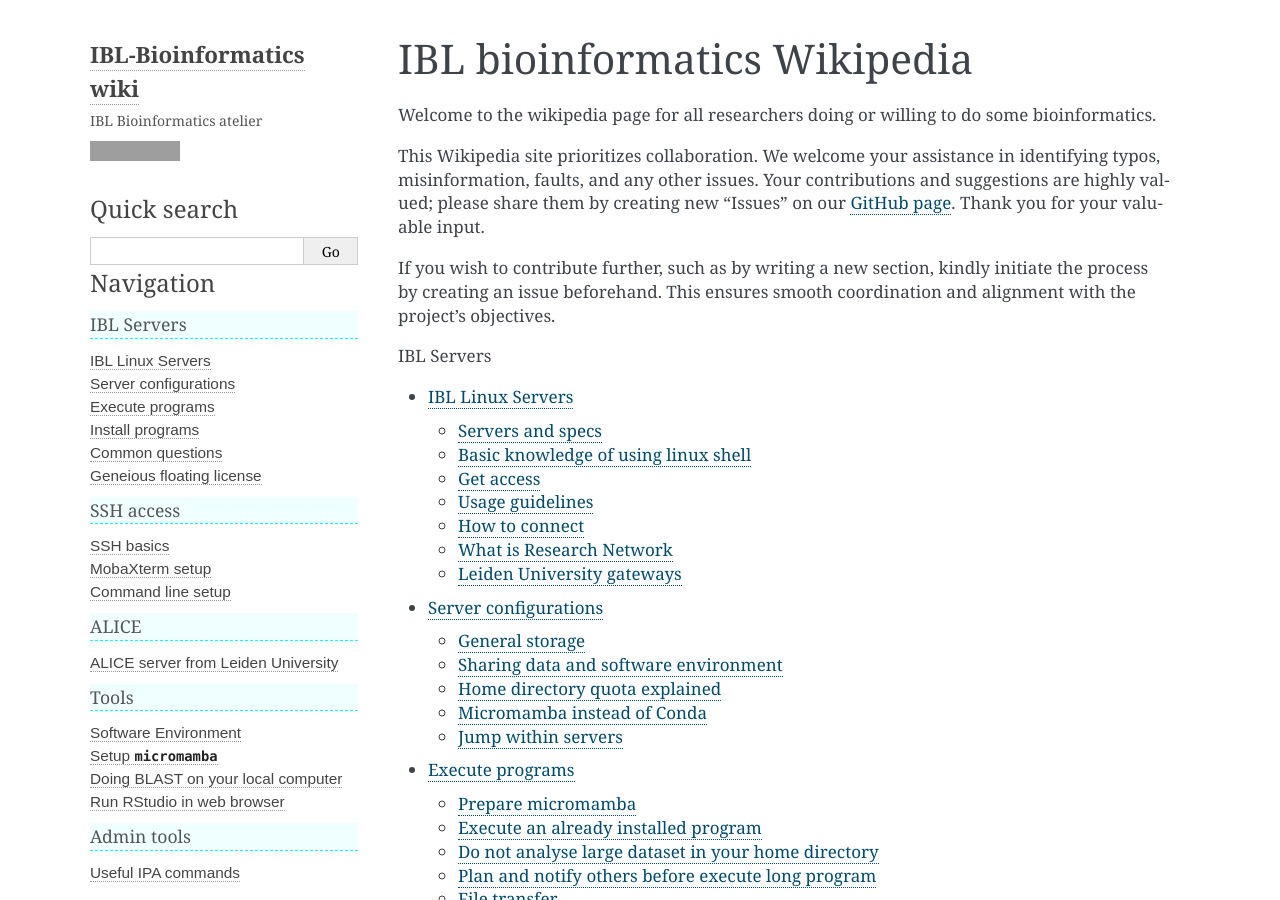
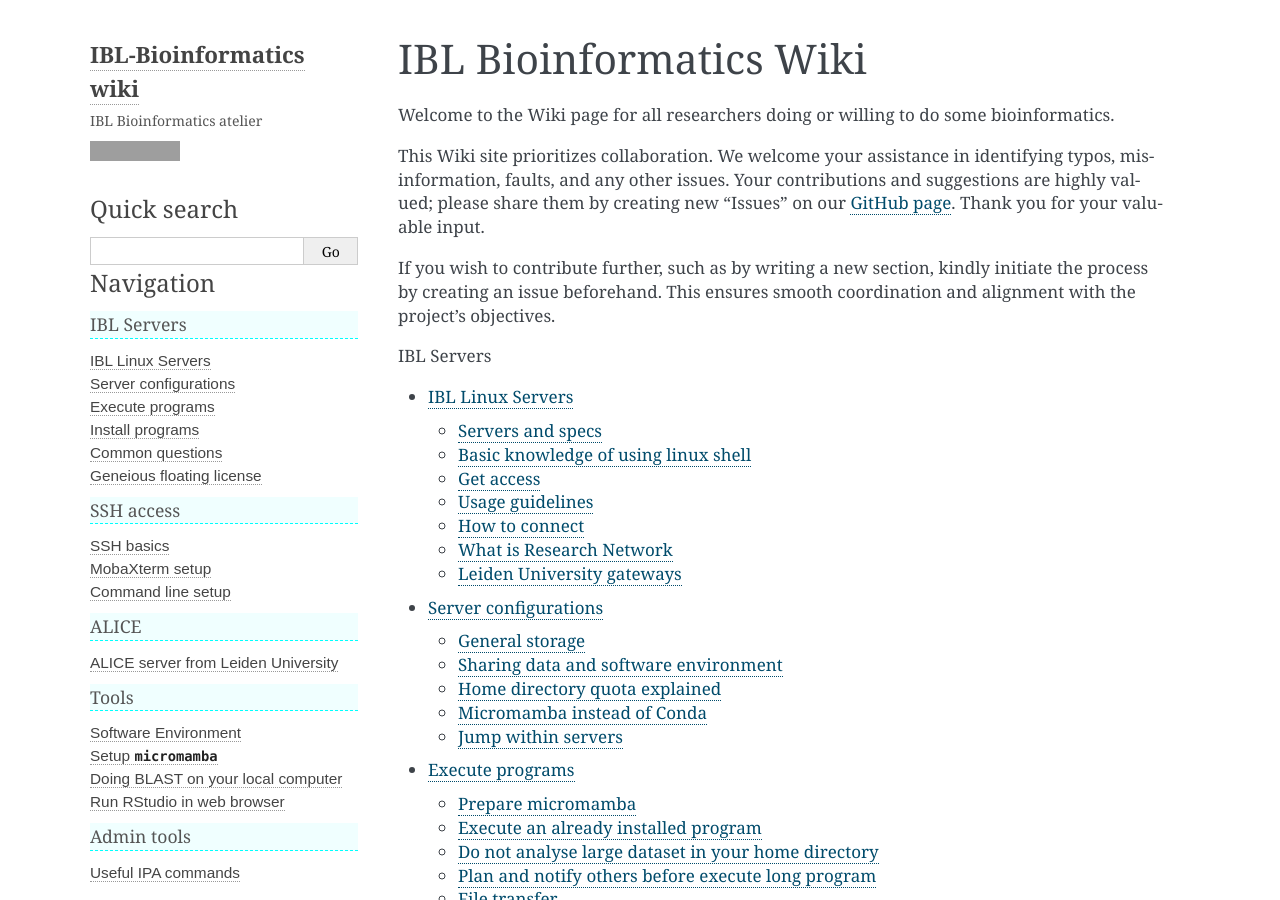
Before and after one commit to IBL-bioinfo/IBL-bioinformatics-wiki, a Sphinx documentation site: the page built from docs/source/index.md, in a window 1280 px wide and 900 px high. Built offline with Sphinx 7.4.7, drawn with Linux system fonts in a browser that asks for light colours; grey boxes are pictures that could not be loaded.

Commit message:
Changed 'Wikipedia' to 'Wiki'

```diff
--- a/docs/source/index.md
+++ b/docs/source/index.md
@@ -1,8 +1,8 @@
-# IBL bioinformatics Wikipedia
+# IBL Bioinformatics Wiki
 
-Welcome to the wikipedia page for all researchers doing or willing to do some bioinformatics.
+Welcome to the Wiki page for all researchers doing or willing to do some bioinformatics.
 
-This Wikipedia site prioritizes collaboration. We welcome your assistance in identifying typos, misinformation, faults, and any other issues. Your contributions and suggestions are highly valued; please share them by creating new "Issues" on our [GitHub page](https://github.com/snail123815/IBL-bioinformatics-wiki/issues). Thank you for your valuable input.
+This Wiki site prioritizes collaboration. We welcome your assistance in identifying typos, misinformation, faults, and any other issues. Your contributions and suggestions are highly valued; please share them by creating new "Issues" on our [GitHub page](https://github.com/snail123815/IBL-bioinformatics-wiki/issues). Thank you for your valuable input.
 
 If you wish to contribute further, such as by writing a new section, kindly initiate the process by creating an issue beforehand. This ensures smooth coordination and alignment with the project's objectives.
 
```
